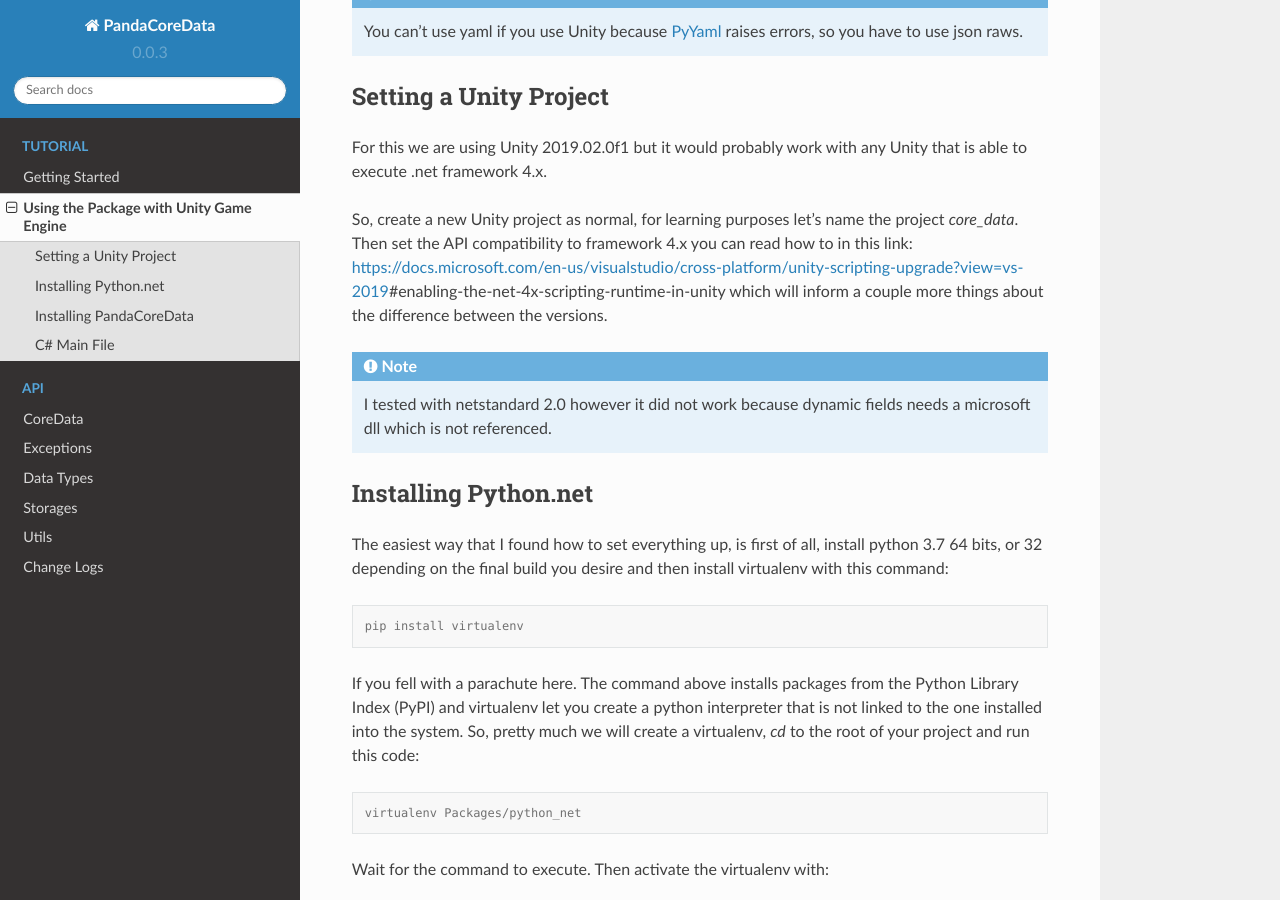
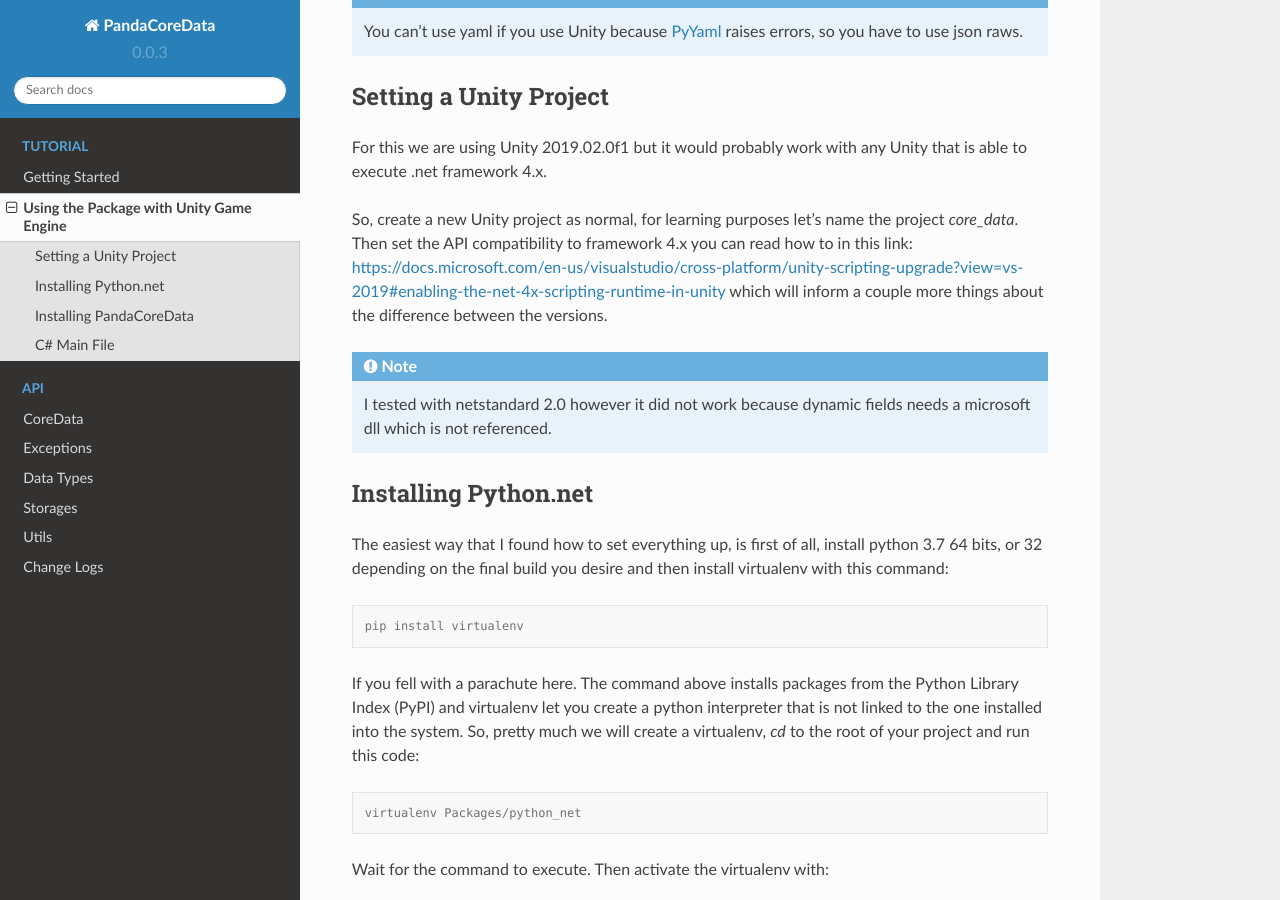
Before and after one commit to leandro-benedet-garcia/PandaCoreData, a Sphinx documentation site: the page built from docs/source/tutorial/unity.rst, in a window 1280 px wide and 900 px high, scrolled down 565 px. Built offline with Sphinx 7.4.7 and the Read the Docs theme 2.0.0, drawn with Linux system fonts in a browser that asks for light colours; the version number is read from the project's files by our own code; some of the changed lines change nothing that is shown.

Commit message:
A link is broken, must fix

```diff
--- a/docs/source/tutorial/unity.rst
+++ b/docs/source/tutorial/unity.rst
@@ -28,8 +28,7 @@ execute .net framework 4.x.
 
 So, create a new Unity project as normal, for learning purposes let's name the project *core_data*.
 Then set the API compatibility to framework 4.x you can read how to in this link:
-https://docs.microsoft.com/en-us/visualstudio/cross-platform/unity-scripting-upgrade?view=vs-2019\
-#enabling-the-net-4x-scripting-runtime-in-unity
+https://docs.microsoft.com/en-us/visualstudio/cross-platform/unity-scripting-upgrade?view=vs-2019#enabling-the-net-4x-scripting-runtime-in-unity
 which will inform a couple more things about the difference between the versions.
 
 .. note::
```
